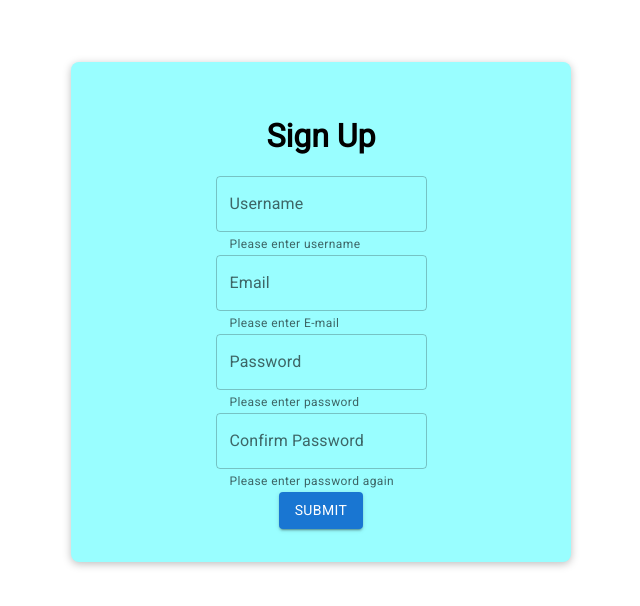
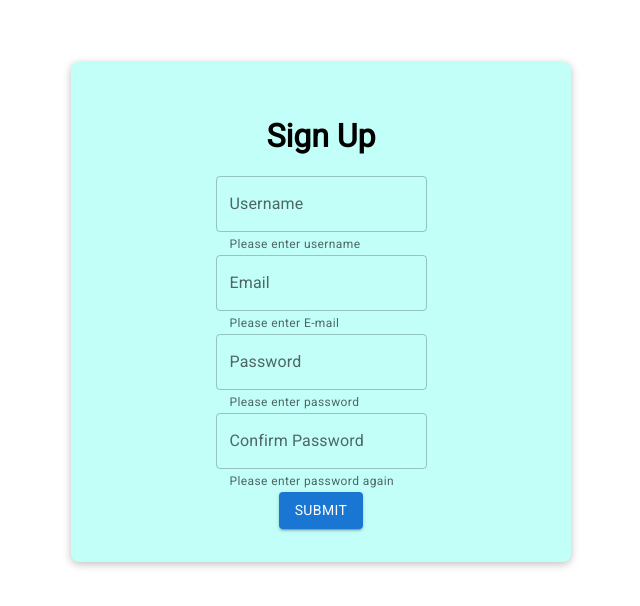
Before and after one commit to rishnegi7711/React-app, a React app: page / in a window 1280 px wide. Shown: the part 118-724 px from the top of the page, without its empty margins (319-959 px from the left). Built offline with nearby package versions, Linux system fonts and the light colour scheme.

Commit message:
Color change

```diff
--- a/src/App.scss
+++ b/src/App.scss
@@ -1,6 +1,6 @@
 * {
     font-family: 'Roboto', sans-serif;
-    // margin: 10px;
+
 }
 
 h1 {
--- a/src/Components/Card.scss
+++ b/src/Components/Card.scss
@@ -1,5 +1,5 @@
 .card {
-    background: #99FEFF;
+    background: #C2FFF9;
     box-shadow: 0 2px 8px rgba(0, 0, 0, 0.26);
     border-radius: 8px;
     max-width: 500px;
--- a/src/Components/Login.js
+++ b/src/Components/Login.js
@@ -117,7 +117,7 @@ const Login = () => {
             onBlur={validatePasswordMatchHandler}
 
         />
-        <Button variant="contained" className='button'>Submit</Button>
+        <Button variant="contained" className="button" size="medium">Submit</Button>
 
 
     </Card>
```
